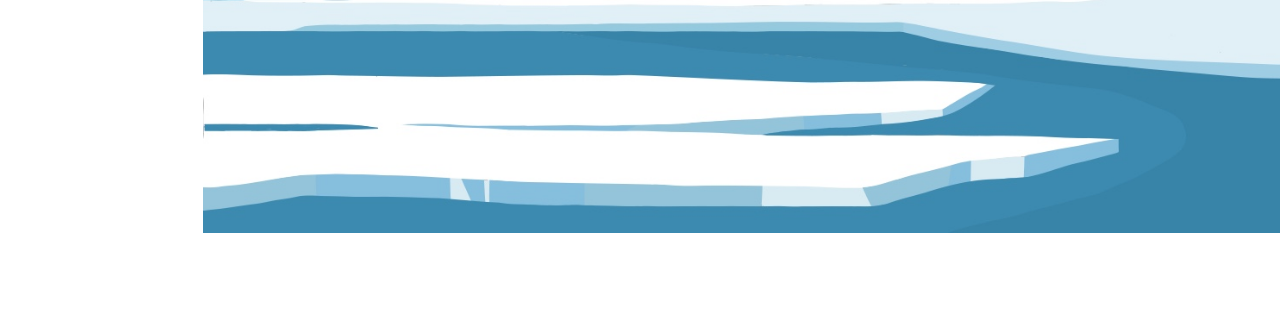
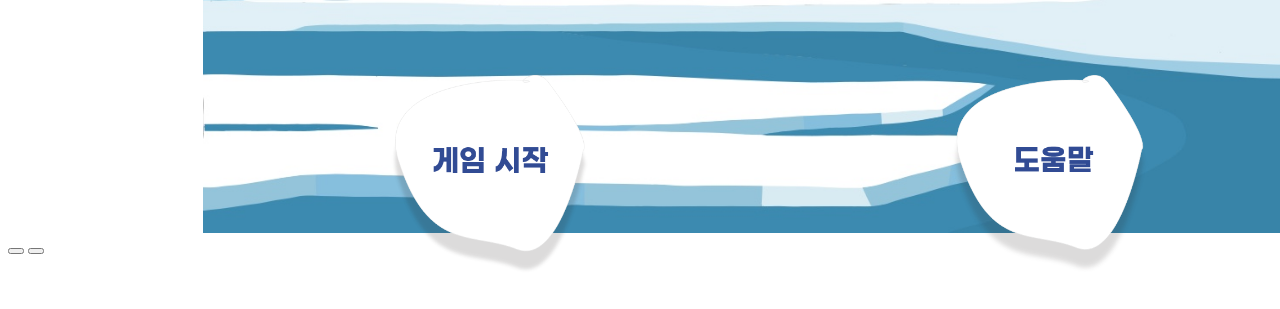
Before and after one commit to U-and-Me/PengMan, a plain HTML site: page index.html in a window 1280 px wide. Shown: the part 465-774 px from the top of the page. Drawn offline with Linux system fonts and the light colour scheme.

Commit message:
index 구현

```diff
--- a/index.css
+++ b/index.css
@@ -11,3 +11,17 @@
     top: -65px;
     height: 500px;
 }
+#img-start{
+    position: absolute;
+    left: 390px;
+    bottom: 60px;
+    height: 200px;
+    width: 200px;
+}
+#img-help{
+    position: absolute;
+    left: 950px;
+    bottom: 60px;
+    height: 200px;
+    width: 200px;
+}
--- a/index.html
+++ b/index.html
@@ -10,5 +10,7 @@
             <img id="logo" src="img/logo.png">
             <img id = "background" src="img/background.jpg">
         </div>
+        <a href="./GameStart/Concept.html"><button type="button" id="btn-start"><img id="img-start" src="img/btn_start.png"></button></a>
+        <a href="./GameInfo/info.html"><button type="button" id="btn-help"><img id="img-help" src="img/btn_help.png"></button></a>
     </body>
 </html>
```
Also changed, not shown: GameInfo/info.html (added, +10 -0 lines), GameStart/Concept.html (added, +10 -0 lines).
